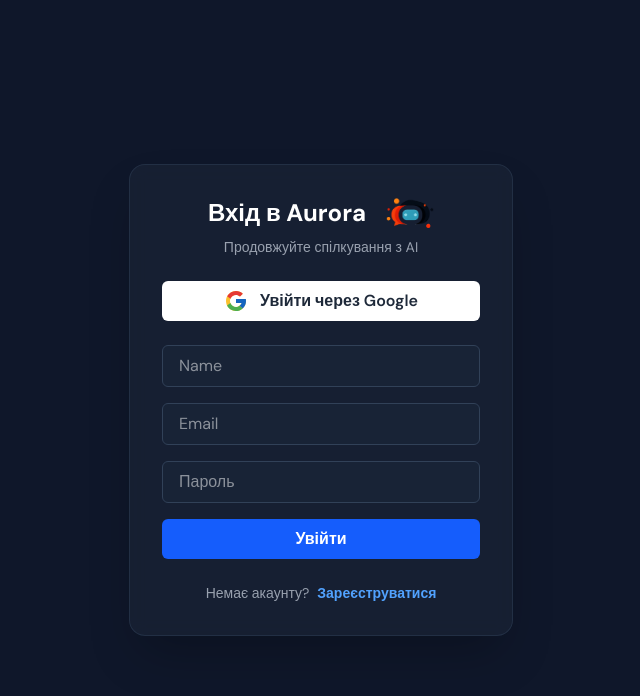
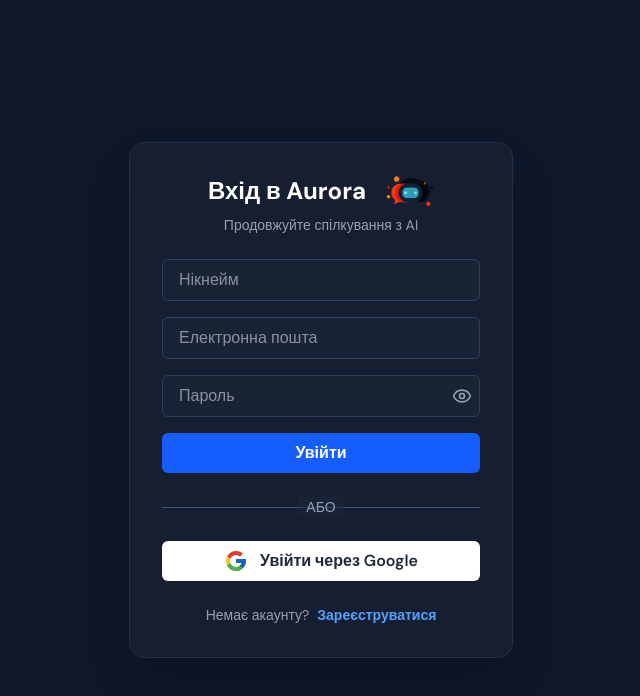
Before and after one commit to Hellstaff8822/aurora-chat-bot, a React (Vite) app: page /login in a window 1280 px wide. Shown: the top 696 px of the page, without its empty margins (319-959 px from the left). Built offline with nearby package versions, Linux system fonts and the light colour scheme; no server answers.

Commit message:
feat: improve auth UX and fix nickname display
- Fix nickname saving and display in sidebar
- Add beautiful error messages instead of alerts
- Add password visibility toggle
- Add OR separator between form and Google button
- Improve form placeholders in Ukrainian
- Clean up unnecessary comments

```diff
--- a/src/app/App.jsx
+++ b/src/app/App.jsx
@@ -1,4 +1,4 @@
-// src/App.jsx
+
 import { BrowserRouter as Router, Route, Routes } from 'react-router-dom';
 import { useEffect, useState } from 'react';
 import { useDispatch } from 'react-redux';
@@ -18,8 +18,7 @@
   useEffect(() => {
     const unsubscribe = onAuthStateChanged(auth, async (user) => {
       if (user) {
-        dispatch(setUser({ email: user.email, uid: user.uid, name: user.displayName, photoURL: user.photoURL }));
-        console.log('user.uid:', user.uid);
+        dispatch(setUser({ email: user.email, uid: user.uid, nickname: user.displayName || user.email, photoURL: user.photoURL }));
 
         const resultAction = await dispatch(fetchThreads(user.uid));
 
--- a/src/components/Chat/MarkdownComponents.jsx
+++ b/src/components/Chat/MarkdownComponents.jsx
@@ -6,7 +6,7 @@
   h2: ({ children }) => <h2 className="mb-3 text-xl font-bold text-white">{children}</h2>,
   h3: ({ children }) => <h3 className="mb-2 text-lg font-bold text-white">{children}</h3>,
   h4: ({ children }) => <h4 className="mb-2 text-base font-bold text-white">{children}</h4>,
-  p: ({ children }) => <p className="mb-3 leading-relaxed text-white">{children}</p>,
+  p: ({ children }) => <p className="leading-relaxed text-white">{children}</p>,
   ul: ({ children }) => <ul className="pl-6 mb-4 space-y-2 list-disc text-white">{children}</ul>,
   ol: ({ children }) => <ol className="pl-6 mb-4 space-y-2 list-decimal text-white">{children}</ol>,
   li: ({ children }) => <li className="leading-relaxed text-white">{children}</li>,
--- a/src/components/Login/LoginForm.jsx
+++ b/src/components/Login/LoginForm.jsx
@@ -6,16 +6,17 @@
 import { useDispatch } from 'react-redux';
 import { setUser } from '@features/authSlice';
 import { useNavigate } from 'react-router-dom';
+import { Eye, EyeOff } from 'lucide-react';
 
-function LoginForm({ isLoginMode, setIsLoginMode }) {
+function LoginForm({ isLoginMode }) {
   const [isLoading, setIsLoading] = useState(false);
   const [successMessage, setSuccessMessage] = useState('');
+  const [errorMessage, setErrorMessage] = useState('');
+  const [showPassword, setShowPassword] = useState(false);
   const dispatch = useDispatch();
-  const navigete = useNavigate();
+  const navigate = useNavigate();
 
-  useEffect(() => {
-    setSuccessMessage('');
-  }, [isLoginMode]);
+
 
   useEffect(() => {
     if (successMessage) {
@@ -27,9 +28,38 @@
     }
   }, [successMessage]);
 
+  useEffect(() => {
+    if (errorMessage) {
+      const timer = setTimeout(() => {
+        setErrorMessage('');
+      }, 5000);
+
+      return () => clearTimeout(timer);
+    }
+  }, [errorMessage]);
+
+  const getErrorMessage = (errorCode) => {
+    switch (errorCode) {
+      case 'auth/user-not-found':
+        return 'Користувача з такою поштою не знайдено';
+      case 'auth/wrong-password':
+        return 'Невірний пароль';
+      case 'auth/invalid-email':
+        return 'Неправильний формат email';
+      case 'auth/weak-password':
+        return 'Пароль занадто слабкий (мінімум 6 символів)';
+      case 'auth/email-already-in-use':
+        return 'Користувач з такою поштою вже існує';
+      case 'auth/too-many-requests':
+        return 'Забагато спроб. Спробуйте пізніше';
+      default:
+        return 'Сталася помилка. Спробуйте ще раз';
+    }
+  };
+
   const formik = useFormik({
     initialValues: {
-      nickname: '',
+      nickname: isLoginMode ? '' : '',
       email: '',
       password: '',
     },
@@ -41,22 +71,39 @@
     onSubmit: async (values) => {
       setIsLoading(true);
       setSuccessMessage('');
+      setErrorMessage('');
       try {
-        const authFunction = isLoginMode ? signInWithEmail : signUpWithEmail;
-        const result = await authFunction(values.email, values.password, values.nickname);
-
-        if (result.error) {
-          alert(`Помилка: ${result.error}`);
-        } else if (result.user) {
-          if (isLoginMode) {
+        if (isLoginMode) {
+          const result = await signInWithEmail(values.email, values.password);
+          if (result.error) {
+            const errorText = getErrorMessage(result.error);
+            setErrorMessage(errorText);
+          } else if (result.user) {
             dispatch(
-              setUser({ email: result.user.email, uid: result.user.uid, nickname: values.nickname, photoURL: null }),
+              setUser({
+                email: result.user.email,
+                uid: result.user.uid,
+                nickname: result.user.displayName || result.user.email,
+                photoURL: result.user.photoURL,
+              })
             );
-            navigete('/');
-          } else {
-            setSuccessMessage('Акаунт успішно створено! Перемикаємо на вхід...');
-            formik.resetForm();
-            setTimeout(() => setIsLoginMode(true), 2000);
+            navigate('/');
+          }
+        } else {
+          const result = await signUpWithEmail(values.email, values.password, values.nickname);
+          if (result.error) {
+            const errorText = getErrorMessage(result.error);
+            setErrorMessage(errorText);
+          } else if (result.user) {
+            dispatch(
+              setUser({
+                email: result.user.email,
+                uid: result.user.uid,
+                nickname: result.user.displayName || values.nickname,
+                photoURL: result.user.photoURL,
+              })
+            );
+            navigate('/');
           }
         }
       } finally {
@@ -72,12 +119,12 @@
           id="nickname"
           name="nickname"
           type="text"
-          placeholder="Name"
+          placeholder="Нікнейм"
           {...formik.getFieldProps('nickname')}
-          className="w-full px-4 py-2 bg-slate-800/50 text-white border border-slate-700 rounded-md focus:outline-none focus:ring-2 focus:ring-blue-500"
+          className="px-4 py-2 w-full text-white rounded-md border bg-slate-800/50 border-slate-700 focus:outline-none focus:ring-2 focus:ring-blue-500"
         />
         {formik.touched.nickname && formik.errors.nickname ? (
-          <div className="text-red-500 text-sm mt-1">{formik.errors.nickname}</div>
+          <div className="mt-1 text-sm text-red-500">{formik.errors.nickname}</div>
         ) : null}
       </div>
       <div>
@@ -85,37 +132,50 @@
           id="email"
           name="email"
           type="email"
-          placeholder="Email"
+          placeholder="Електронна пошта"
           {...formik.getFieldProps('email')}
-          className="w-full px-4 py-2 bg-slate-800/50 text-white border border-slate-700 rounded-md focus:outline-none focus:ring-2 focus:ring-blue-500"
+          className="px-4 py-2 w-full text-white rounded-md border bg-slate-800/50 border-slate-700 focus:outline-none focus:ring-2 focus:ring-blue-500"
         />
         {formik.touched.email && formik.errors.email ? (
-          <div className="text-red-500 text-sm mt-1">{formik.errors.email}</div>
+          <div className="mt-1 text-sm text-red-500">{formik.errors.email}</div>
         ) : null}
       </div>
 
-      <div>
+      <div className="relative">
         <input
           id="password"
           name="password"
-          type="password"
+          type={showPassword ? "text" : "password"}
           placeholder="Пароль"
           {...formik.getFieldProps('password')}
-          className="w-full px-4 py-2 bg-slate-800/50 text-white border border-slate-700 rounded-md focus:outline-none focus:ring-2 focus:ring-blue-500"
+          className="px-4 py-2 pr-10 w-full text-white rounded-md border bg-slate-800/50 border-slate-700 focus:outline-none focus:ring-2 focus:ring-blue-500"
         />
+        <button
+          type="button"
+          onClick={() => setShowPassword(!showPassword)}
+          className="absolute right-2 top-1/2 text-gray-400 transition-colors transform -translate-y-1/2 hover:text-white"
+        >
+          {showPassword ? <EyeOff className="w-5 h-5" /> : <Eye className="w-5 h-5" />}
+        </button>
         {formik.touched.password && formik.errors.password ? (
-          <div className="text-red-500 text-sm mt-1">{formik.errors.password}</div>
+          <div className="mt-1 text-sm text-red-500">{formik.errors.password}</div>
         ) : null}
       </div>
 
+      {errorMessage && (
+        <div className="p-3 text-sm text-center text-red-400 rounded-md border bg-red-900/20 border-red-500/30">
+          {errorMessage}
+        </div>
+      )}
+
       {successMessage && (
-        <div className="text-green-400 text-sm text-center p-2 bg-green-900/20 rounded-md">{successMessage}</div>
+        <div className="p-2 text-sm text-center text-green-400 rounded-md bg-green-900/20">{successMessage}</div>
       )}
 
       <button
         type="submit"
         disabled={isLoading}
-        className="w-full h-10 flex justify-center items-center py-2 px-4 bg-blue-600 text-white font-semibold rounded-md hover:bg-blue-700 transition disabled:bg-gray-500"
+        className="flex justify-center items-center px-4 py-2 w-full h-10 font-semibold text-white bg-blue-600 rounded-md transition hover:bg-blue-700 disabled:bg-gray-500"
       >
         {isLoading ? <ClipLoader color="#ffffff" size={20} /> : isLoginMode ? 'Увійти' : 'Зареєструватися'}
       </button>
--- a/src/components/common/GoogleSignInButton.jsx
+++ b/src/components/common/GoogleSignInButton.jsx
@@ -14,7 +14,7 @@
         setUser({
           email: result.user.email,
           uid: result.user.uid,
-          name: result.user.displayName,
+          nickname: result.user.displayName || result.user.email,
           photoURL: result.user.photoURL,
         }),
       );
@@ -28,7 +28,7 @@
     <button
       onClick={handleGoogleSignIn}
       type="button"
-      className="w-full flex items-center justify-center gap-3 py-2 px-4 bg-white text-gray-800 font-semibold rounded-md hover:bg-gray-200 transition"
+      className="flex gap-3 justify-center items-center px-4 py-2 w-full font-semibold text-gray-800 bg-white rounded-md transition hover:bg-gray-200"
     >
       <img className="w-6 h-6" src={GoogleLogo} alt="Google" />
       Увійти через Google
--- a/src/hooks/useActiveThread.js
+++ b/src/hooks/useActiveThread.js
@@ -1,4 +1,4 @@
-// src/hooks/useActiveThread.js
+
 import { useSelector } from 'react-redux';
 
 
--- a/src/pages/Login.jsx
+++ b/src/pages/Login.jsx
@@ -9,23 +9,30 @@
     <div className="flex items-center justify-center h-screen bg-[#0F172A]">
       <div className="w-full max-w-sm p-8 space-y-6 bg-[#1E293B]/50 backdrop-blur-sm border border-slate-700/50 rounded-2xl shadow-2xl">
         <div className="text-center">
-          <h2 className="text-2xl font-bold text-white flex items-center justify-center gap-5">
+          <h2 className="flex gap-5 justify-center items-center text-2xl font-bold text-white">
             {isLoginMode ? 'Вхід в Aurora' : 'Створення акаунту'}
             <img className="w-12" src={logoAurora} alt="logo" />
           </h2>
           <p className="mt-2 text-sm text-gray-400">Продовжуйте спілкування з AI</p>
         </div>
-        <GoogleSignInButton />
+        <LoginForm isLoginMode={isLoginMode} />
+
         <div className="relative">
+          <div className="flex absolute inset-0 items-center">
+            <div className="w-full border-t border-slate-600"></div>
+          </div>
+          <div className="flex relative justify-center text-sm">
+            <span className="px-2 bg-[#1E293B]/50 text-slate-400">АБО</span>
+          </div>
         </div>
 
-        <LoginForm isLoginMode={isLoginMode} setIsLoginMode={setIsLoginMode} />
+        <GoogleSignInButton />
 
-        <div className="text-center text-sm text-gray-400">
+        <div className="text-sm text-center text-gray-400">
           {isLoginMode ? 'Немає акаунту?' : 'Вже є акаунт?'}
           <button
             onClick={() => setIsLoginMode(!isLoginMode)}
-            className="font-semibold text-blue-400 hover:text-blue-300 ml-2"
+            className="ml-2 font-semibold text-blue-400 hover:text-blue-300"
           >
             {isLoginMode ? 'Зареєструватися' : 'Увійти'}
           </button>
```
Also changed, not shown: src/components/Chat/ChatList.jsx (+9 -9 lines), src/components/Chat/SideBar.jsx (+6 -6 lines), src/lib/auth.js (+3 -5 lines), src/lib/ChatService.js.
